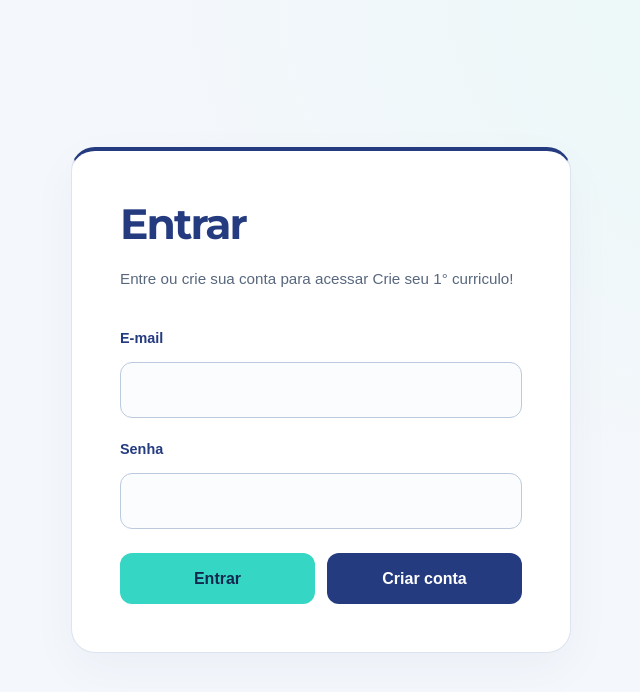
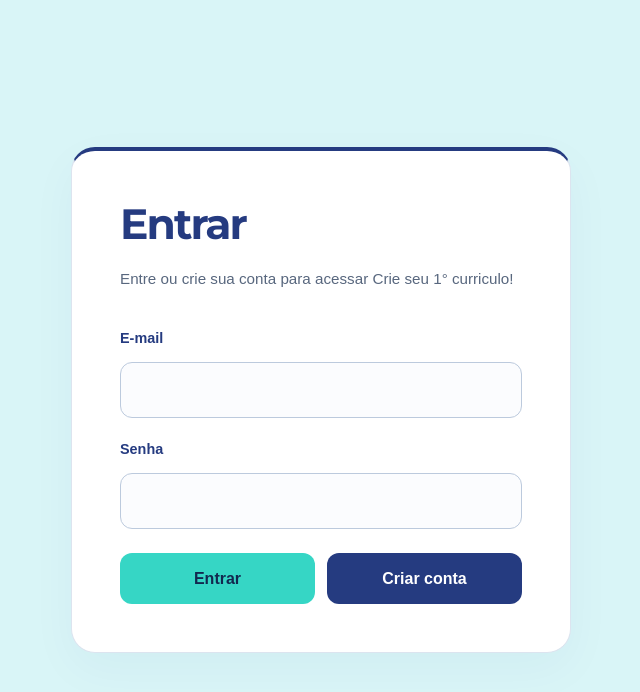
Before and after one commit to kamilleviiihh-bit/curly-spoon, a Next.js app: page /login in a window 1280 px wide. Shown: the top 692 px of the page, without its empty margins (319-959 px from the left). Built offline with nearby package versions, Linux system fonts and the light colour scheme; no server answers.

Commit message:
Altera fundo das páginas para ciano pastel

```diff
--- a/app/globals.css
+++ b/app/globals.css
@@ -3,7 +3,7 @@
   --cor-principal-hover: #1b2c63;
   --cor-destaque: #36D6C5;
   --cor-destaque-hover: #27c2b2;
-  --cor-fundo: #f4f7fb;
+  --cor-fundo: #d9f5f7;
   --cor-cartao: #ffffff;
   --cor-texto: #182640;
   --cor-secundaria: #58677e;
@@ -15,7 +15,7 @@
 html { color-scheme: light; }
 body {
   margin: 0;
-  background: radial-gradient(ellipse at top right, #e8f9f7 0, transparent 45%), var(--cor-fundo);
+  background: var(--cor-fundo);
   color: var(--cor-texto);
   font-family: Arial, Helvetica, sans-serif;
   font-size: 16px;
```
